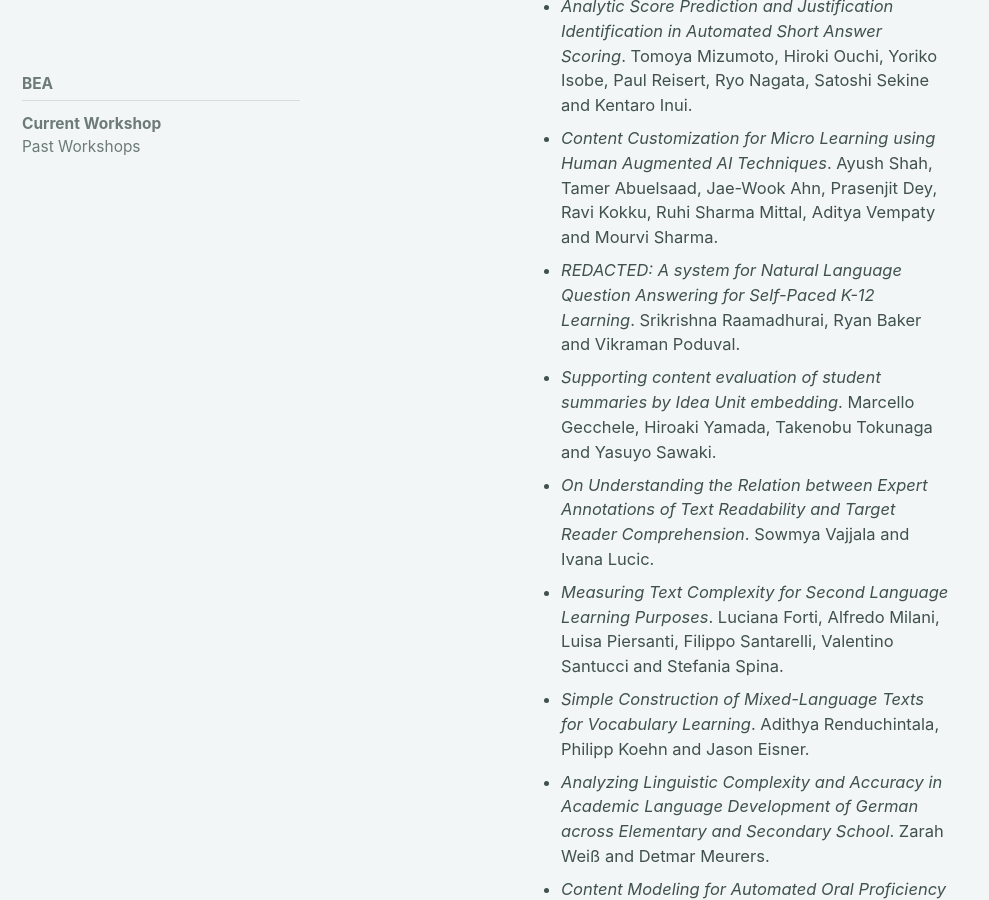
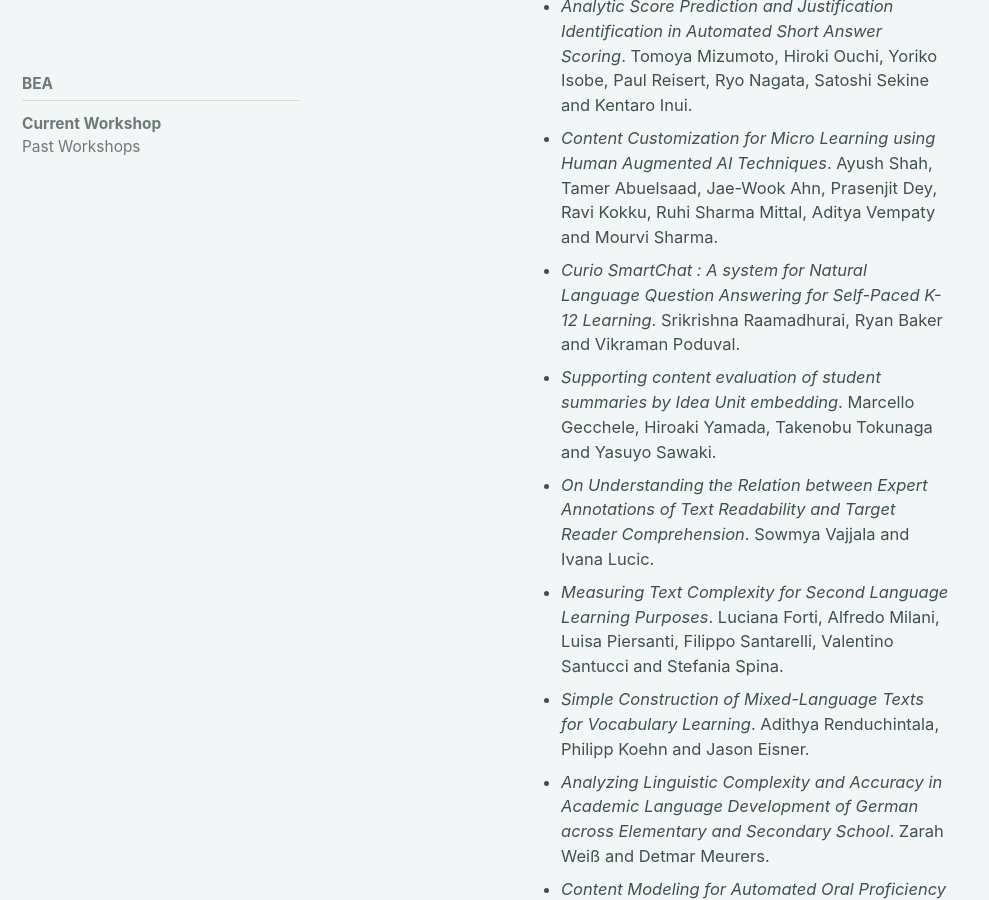
Before and after one commit to sigedu-org/website, a Jekyll site: the page built from _pages/bea/current.md, in a window 1280 px wide and 900 px high, scrolled down 10417 px. Shown: the whole window, without its empty margins (0-989 px from the left). Built offline with Jekyll 4.4.1, drawn with Linux system fonts in a browser that asks for light colours; cached includes are drawn as plain includes; nearby versions of some CDN libraries.

Commit message:
Update to the poster names

```diff
--- a/_pages/bea/current.md
+++ b/_pages/bea/current.md
@@ -264,7 +264,7 @@ More information can be found on the task [webpage](https://www.cl.cam.ac.uk/res
 
                     <li><i>Content Customization for Micro Learning using Human Augmented AI Techniques</i>. Ayush Shah, Tamer Abuelsaad, Jae-Wook Ahn, Prasenjit Dey, Ravi Kokku, Ruhi Sharma Mittal, Aditya Vempaty and Mourvi Sharma. </li>
 
-                    <li><i>REDACTED: A system for Natural Language Question Answering for Self-Paced K-12 Learning</i>. Srikrishna Raamadhurai, Ryan Baker and Vikraman Poduval. </li>
+                    <li><i>Curio SmartChat : A system for Natural Language Question Answering for Self-Paced K-12 Learning</i>. Srikrishna Raamadhurai, Ryan Baker and Vikraman Poduval. </li>
 
                     <li><i>Supporting content evaluation of student summaries by Idea Unit embedding</i>. Marcello Gecchele, Hiroaki Yamada, Takenobu Tokunaga and Yasuyo Sawaki. </li>
 
```
